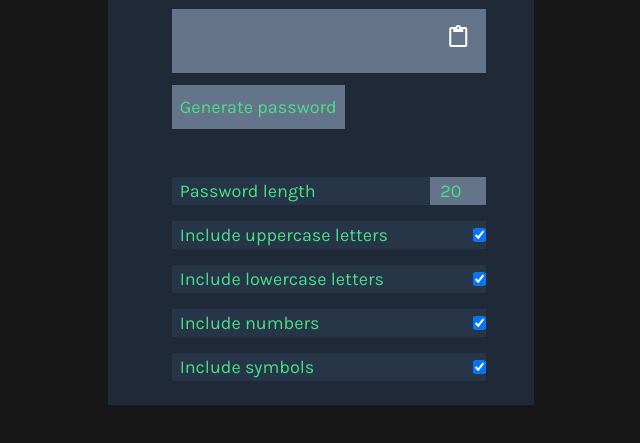
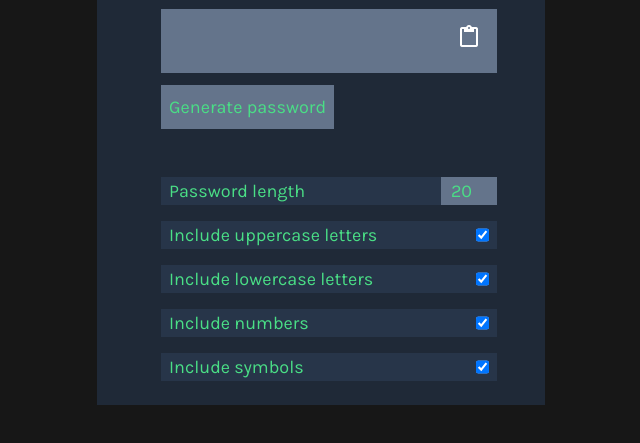
Before and after one commit to ErikGrootoonk/JSPasswordGenerator, a website: page index.html in a window 1280 px wide. Shown: the part 247-690 px from the top of the page, without its empty margins (319-959 px from the left). Drawn offline with Linux system fonts and the light colour scheme.

Commit message:
max width container changed to medium

```diff
--- a/index.html
+++ b/index.html
@@ -19,7 +19,7 @@
     <title>JSPassword Generator</title>
   </head>
   <body class="bg-neutral-900 text-lg font-['Karla']"></body>
-  <div class="w-1/3 h-1/3 mx-auto bg-dark">
+  <div class="mx-auto max-w-md bg-dark">
     <div class="flex flex-col mt-12 min-h-max max-w-4/5 ml-4 px-12 pt-12">
       <div class="text-white text-3xl font-bold mt-6">Generate a</div>
       <div class="text-customgreen text-3xl font-bold">random password</div>
@@ -55,20 +55,20 @@
           class="bg-slate-500 w-14 text-center"
         />
       </div>
-      <div class="flex justify-between bg-customgray text-customgreen pl-2">
+      <div class="flex justify-between bg-customgray text-customgreen px-2">
         <label>Include uppercase letters</label>
         <input type="checkbox" id="uppercase" checked />
       </div>
-      <div class="flex justify-between bg-customgray text-customgreen pl-2">
+      <div class="flex justify-between bg-customgray text-customgreen px-2">
         <label>Include lowercase letters</label>
         <input type="checkbox" id="lowercase" checked />
       </div>
-      <div class="flex justify-between bg-customgray text-customgreen pl-2">
+      <div class="flex justify-between bg-customgray text-customgreen px-2">
         <label> Include numbers </label>
         <input type="checkbox" id="numbers" checked />
       </div>
 
-      <div class="flex justify-between bg-customgray text-customgreen pl-2">
+      <div class="flex justify-between bg-customgray text-customgreen px-2">
         <label> Include symbols </label>
         <input type="checkbox" id="symbols" checked />
       </div>
```
Also changed, not shown: style.css.
